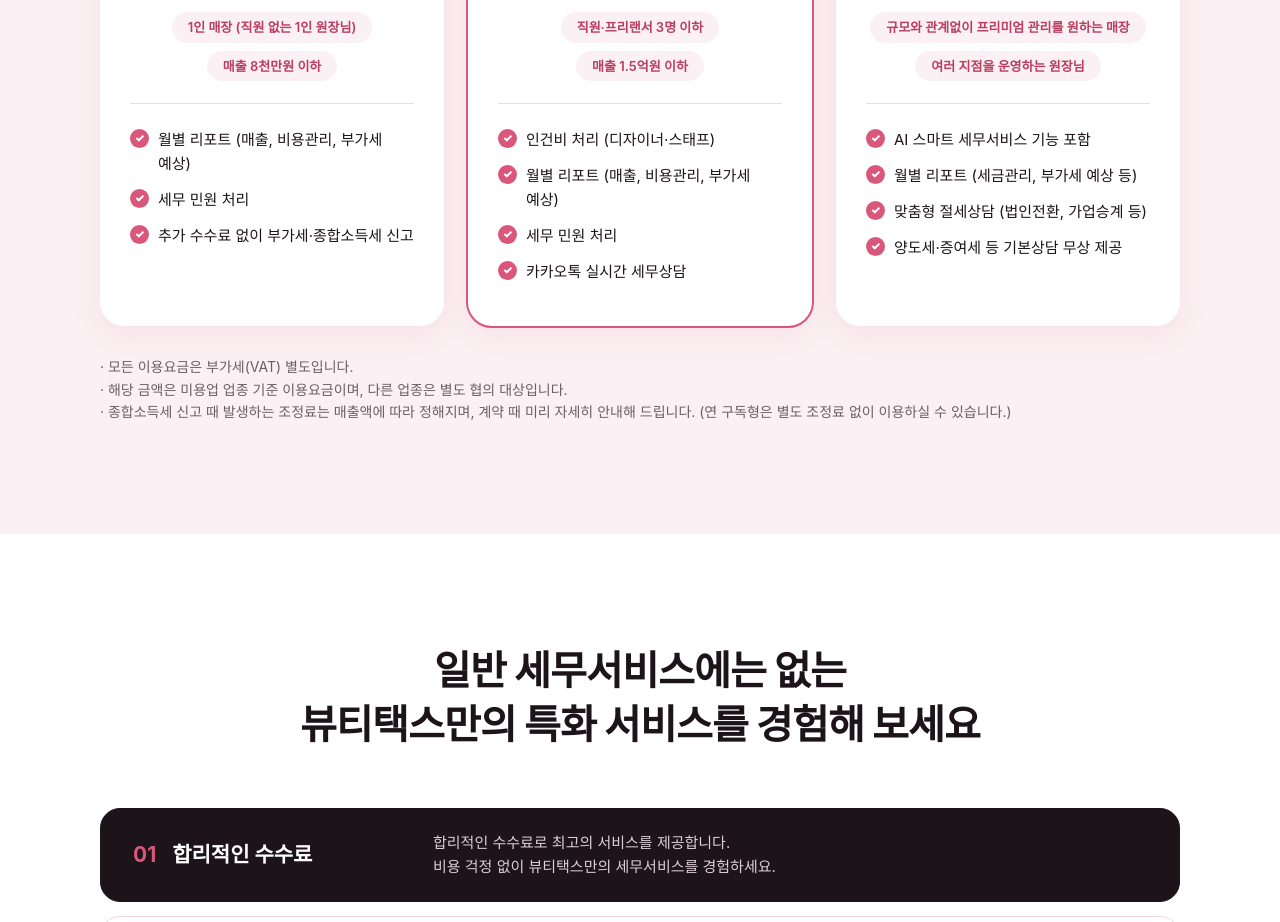
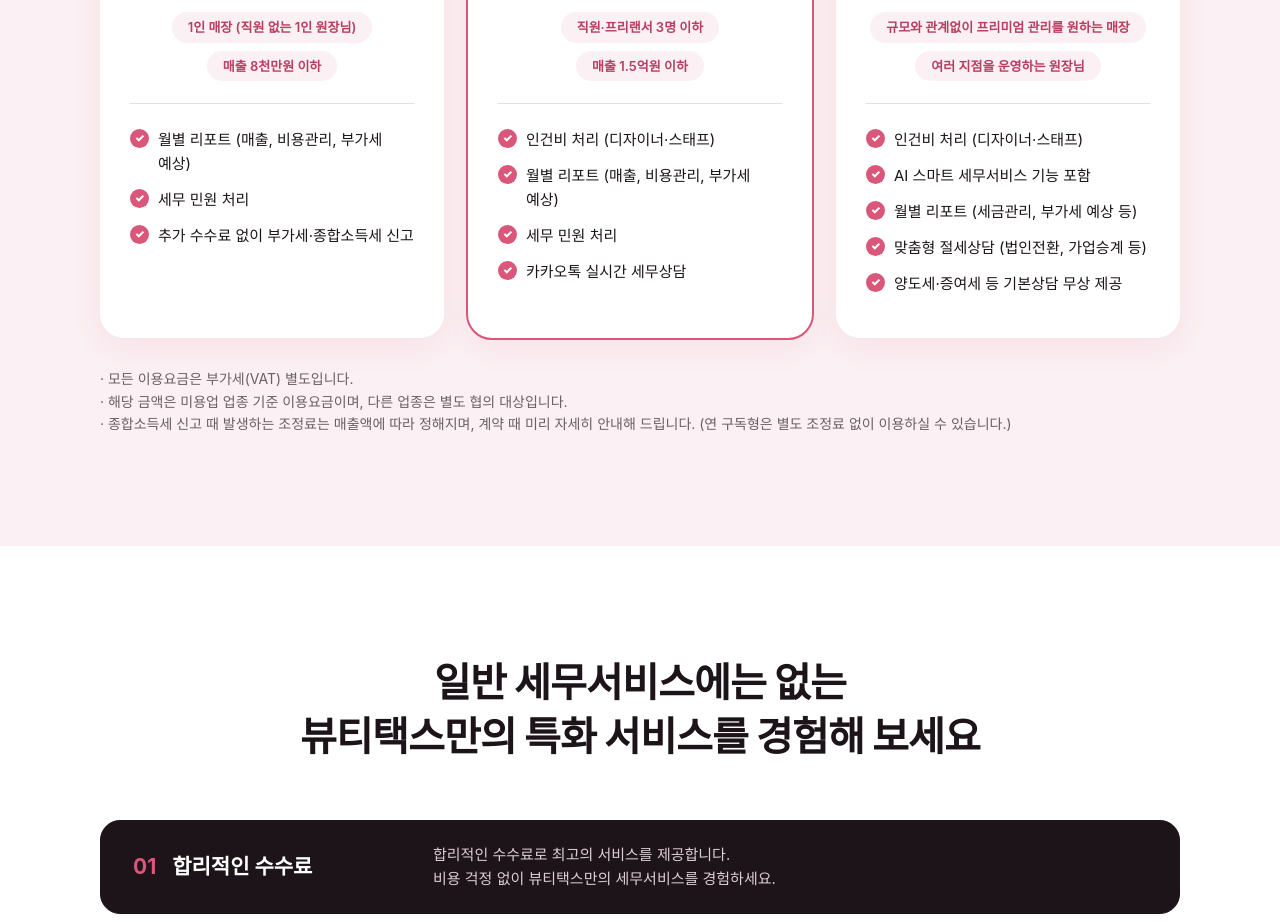
Before and after one commit to yourtax77/beautytax-homepage, a plain HTML site: page index.html in a window 1280 px wide. Shown: the part 3620-4542 px from the top of the page. Drawn offline with Linux system fonts and the light colour scheme; a web font is replaced by a local one.

Commit message:
프리미엄 요금제 맨 위에 '인건비 처리 (디자이너·스태프)' 추가
Co-Authored-By: Claude Opus 5.5 <noreply@anthropic.com>

```diff
--- a/index.html
+++ b/index.html
@@ -202,6 +202,7 @@
         <div class="yr">(별도 협의)</div>
         <div class="chips"><span>규모와 관계없이 프리미엄 관리를 원하는 매장</span><span>여러 지점을 운영하는 원장님</span></div>
         <ul>
+          <li>인건비 처리 (디자이너·스태프)</li>
           <li>AI 스마트 세무서비스 기능 포함</li>
           <li>월별 리포트 (세금관리, 부가세 예상 등)</li>
           <li>맞춤형 절세상담 (법인전환, 가업승계 등)</li>
```
